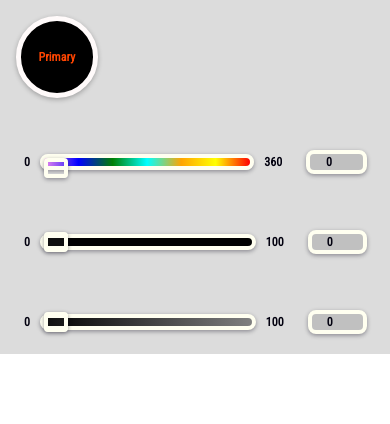
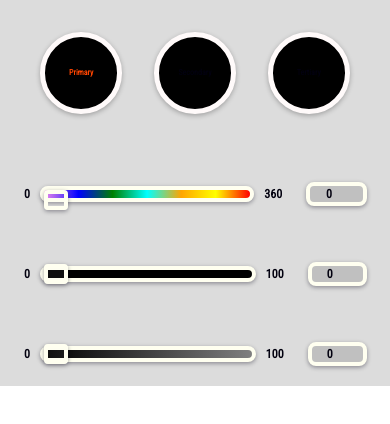
Before and after one commit to heartyhardy/catchy-colors, a React (Create React App) app: page / in a window 390 px wide. Shown: the top 424 px of the page. Built offline with nearby package versions, Linux system fonts and the light colour scheme.

Commit message:
Fixed bugs in prioriy and ColorPicker, added State and functionality to select colors

```diff
--- a/src/components/color-picker/color-picker.js
+++ b/src/components/color-picker/color-picker.js
@@ -1,36 +1,108 @@
-import React, { useState } from 'react';
+import React, { useState, useEffect } from 'react';
 import './color-picker.css';
 import Aux from '../hoc/auxilary';
-import ColorSlot from '../color-slot/color-slot';
+import ColorSlots from '../color-slots/color-slots';
 import HuePicker from './hue-picker/hue-picker';
 import SaturationPicker from './saturation-picker/saturation-picker';
 import BrightnessPicker from './brightness-picker/brightness-picker';
 
 const ColorPicker = props => {
 
-    const [hue, setHue] = useState(0);
-    const [saturation, setSaturation] = useState(0);
-    const [brightness, setBrightness] = useState(0);
-    const [priority, setPriority] = useState(1);
+    const [h, setH] = useState(0);
+    const [s, setS] = useState(0);
+    const [l, setL] = useState(0);
+    const [priority, setPriority] = useState({ index: 1 });
+    const [primary, setPrimary] = useState({ h: 0, s: 0, l: 0 });
+    const [secondary, setSecondary] = useState({ h: 0, s: 0, l: 0 });
+    const [tertiary, setTertiary] = useState({ h: 0, s: 0, l: 0 });
+
+    useEffect(() => {
+        getPreviousValues(priority.index);
+    }, [priority])
 
     const onHueChanged = event => {
         const val = event.target.value;
-        setHue((val < 0 || val > 360) ? 0 : val);
+        setH((val < 0 || val > 360) ? 0 : val);
+
+        switch (Number(priority.index)) {
+            case 1:
+                setPrimary(prev => { return { ...prev, h: h } });
+                break;
+            case 2:
+                setSecondary(prev => { return { ...prev, h: h } });
+                break;
+            case 3:
+                setTertiary(prev => { return { ...prev, h: h } });
+                break;
+            default:
+                throw new Error("Invalid value. Unexpected error occured!");
+        }
     }
 
     const onSaturationChanged = event => {
         const val = event.target.value;
-        setSaturation((val < 0 || val > 100) ? 0 : val);
+        setS((val < 0 || val > 100) ? 0 : val);
+
+        switch (Number(priority.index)) {
+            case 1:
+                setPrimary(prev => { return { ...prev, s: s } });
+                break;
+            case 2:
+                setSecondary(prev => { return { ...prev, s: s } });
+                break;
+            case 3:
+                setTertiary(prev => { return { ...prev, s: s } });
+                break;
+            default:
+                throw new Error("Invalid value. Unexpected error occured!");
+        }
     }
 
     const onBrightnessChanged = event => {
         const val = event.target.value;
-        setBrightness((val < 0 || val > 100) ? 0 : val);
+        setL((val < 0 || val > 100) ? 0 : val);
+
+        switch (Number(priority.index)) {
+            case 1:
+                setPrimary(prev => { return { ...prev, l: l } });
+                break;
+            case 2:
+                setSecondary(prev => { return { ...prev, l: l } });
+                break;
+            case 3:
+                setTertiary(prev => { return { ...prev, l: l } });
+                break;
+            default:
+                throw new Error("Invalid value. Unexpected error occured!");
+        }
     }
 
     const onSelectPriority = event => {
         const val = event.target.getAttribute("priority");
-        setPriority(val);
+        const index = { index: val };
+        setPriority(index);
+    }
+
+    const getPreviousValues = () => {
+        switch (Number(priority.index)) {
+            case 1:
+                setH(primary.h);
+                setS(primary.s);
+                setL(primary.l);
+                break;
+            case 2:
+                setH(secondary.h);
+                setS(secondary.s);
+                setL(secondary.l);
+                break;
+            case 3:
+                setH(tertiary.h);
+                setS(tertiary.s);
+                setL(tertiary.l);
+                break;
+            default:
+                throw new Error("Invalid value. Unexpected error occured!");
+        }
     }
 
     return (
@@ -38,29 +110,28 @@ const ColorPicker = props => {
             className="color-picker-main"
         >
 
-            <ColorSlot
-                hue={hue}
-                saturation={saturation}
-                brightness={brightness}
-                priority={1}
-                isActive={priority===1 ? true : false}
+            <ColorSlots
+                primary={primary}
+                secondary={secondary}
+                tertiary={tertiary}
+                priority={Number(priority.index)}
                 onSelectPriority={onSelectPriority}
             />
 
             <HuePicker
-                hue={hue}
+                hue={h}
                 valueChanged={onHueChanged}
             />
             <SaturationPicker
-                hue={hue}
-                saturation={saturation}
-                brightness={brightness}
+                hue={h}
+                saturation={s}
+                brightness={l}
                 valueChanged={onSaturationChanged}
             />
             <BrightnessPicker
-                hue={hue}
-                saturation={saturation}
-                brightness={brightness}
+                hue={h}
+                saturation={s}
+                brightness={l}
                 valueChanged={onBrightnessChanged}
             />
         </Aux>
--- a/src/components/color-slot/color-slot.css
+++ b/src/components/color-slot/color-slot.css
@@ -6,7 +6,7 @@
     max-height: 12.5vh;
     max-width: 12.5vh;
     height: 12.5vh;
-    widows: 12.5vh;
+    width: 12.5vh;
     margin: 1rem;
     border-radius: 50%;
     border: .5rem solid snow;
@@ -36,7 +36,7 @@
         border-width: .45rem;
     }
 
-    .color-hex{
+    .color-priority{
         font-size: .65rem;
     }
 }
@@ -49,7 +49,7 @@
         box-shadow: 0 .1rem .3rem #00000046;
     }
 
-    .color-hex{
+    .color-priority{
         font-size: .5rem;
     }
 }
--- a/src/components/color-slots/color-slots.css
+++ b/src/components/color-slots/color-slots.css
@@ -0,0 +1,7 @@
+.color-slots-main{
+    display: flex;
+    flex-direction: row;
+    justify-content: center;
+    align-items: center;
+    padding: 1rem;
+}
--- a/src/components/color-slots/color-slots.js
+++ b/src/components/color-slots/color-slots.js
@@ -1,12 +1,39 @@
 import React from 'react';
 import './color-slots.css';
 import Aux from '../hoc/auxilary';
+import ColorSlot from '../color-slot/color-slot';
 
 const ColorSlots = props => {
     return (
         <Aux
-            className=""
+            className="color-slots-main"
         >
+            <ColorSlot
+                hue={props.primary.h}
+                saturation={props.primary.s}
+                brightness={props.primary.l}
+                priority={1}
+                isActive={props.priority === 1 ? true : false}
+                onSelectPriority={props.onSelectPriority}
+            />
+
+            <ColorSlot
+                hue={props.secondary.h}
+                saturation={props.secondary.s}
+                brightness={props.secondary.l}
+                priority={2}
+                isActive={props.priority === 2 ? true : false}
+                onSelectPriority={props.onSelectPriority}
+            />
+
+            <ColorSlot
+                hue={props.tertiary.h}
+                saturation={props.tertiary.s}
+                brightness={props.tertiary.l}
+                priority={3}
+                isActive={props.priority === 3 ? true : false}
+                onSelectPriority={props.onSelectPriority}
+            />
 
         </Aux>
     )
```
